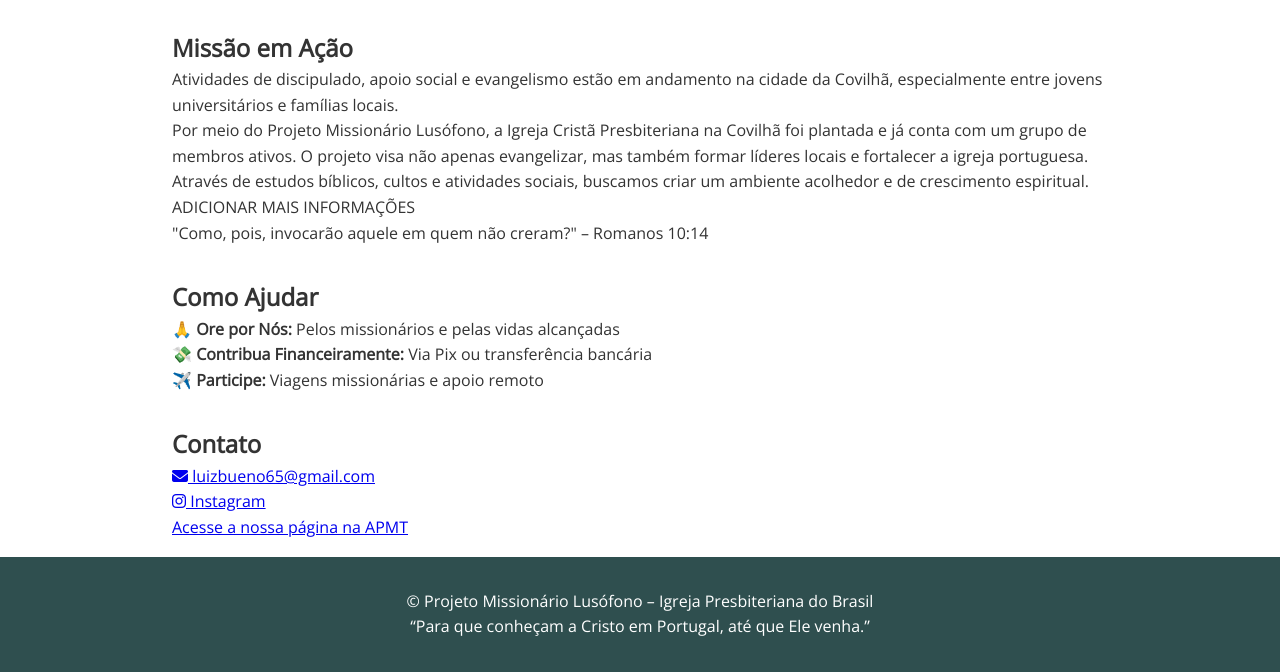
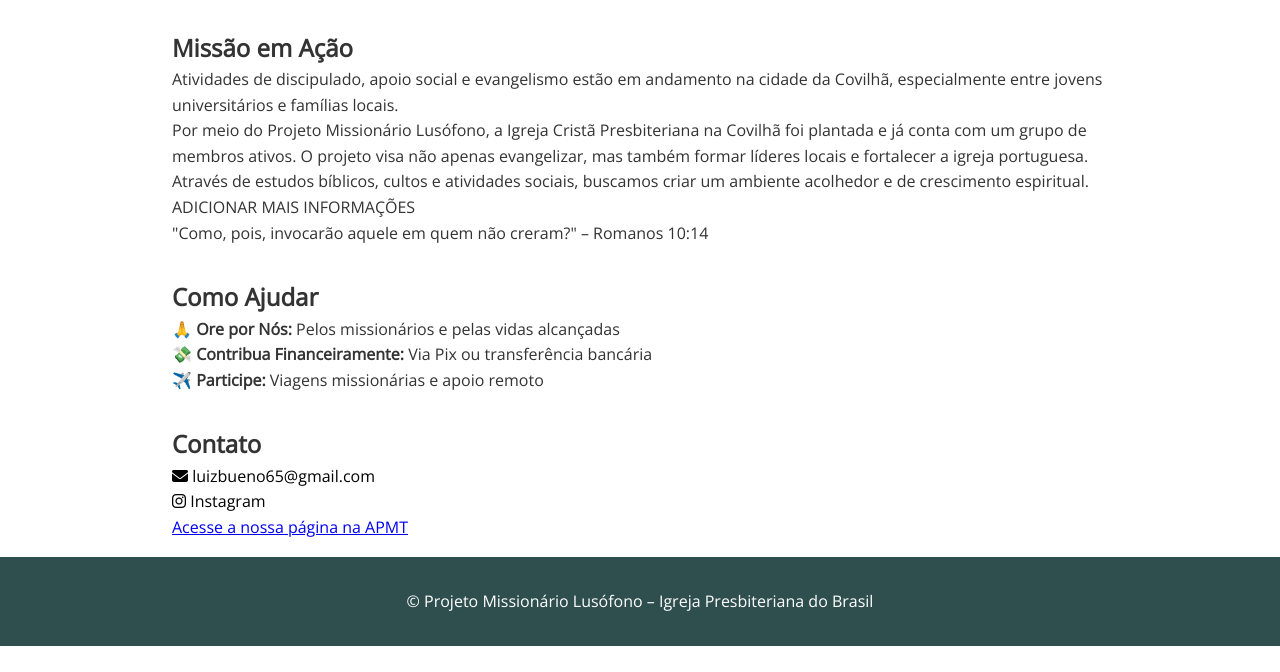
Before and after one commit to arcbueno/SiteProjetoMissionarioLusofono, a plain HTML site: page public/index.html in a window 1280 px wide. Shown: the part 1001-1673 px from the top of the page. After the commit the page ends 1647 px from the top, so only its background shows below. Drawn offline with nearby package versions, Linux system fonts and the light colour scheme.

Commit message:
feat: adding firebase hosting

```diff
--- a/index.html
+++ b/public/index.html
@@ -106,10 +106,10 @@
 
     <section id="contato">
       <h2>Contato</h2>
-      <a href="mailto:luizbueno65@gmail.com"
+      <a href="mailto:luizbueno65@gmail.com" class="link"
         ><p><i class="fa-solid fa-envelope"></i> luizbueno65@gmail.com</p></a
       >
-      <a href="https://www.instagram.com/luizbueno65/"
+      <a href="https://www.instagram.com/luizbueno65/" class="link"
         ><i class="fa-brands fa-instagram"></i> Instagram</a
       >
       <div>
@@ -123,7 +123,6 @@
       <p>
         &copy; Projeto Missionário Lusófono – Igreja Presbiteriana do Brasil
       </p>
-      <p>“Para que conheçam a Cristo em Portugal, até que Ele venha.”</p>
     </footer>
   </body>
 </html>
--- a/style.css
+++ b/public/style.css
@@ -85,6 +85,10 @@ section {
 .team p {
   text-align: left;
 }
+.link {
+  color: black;
+  text-decoration: none;
+}
 footer {
   background: #2f4f4f;
   color: white;
```
Also changed, not shown: firebase.json (added), 2 other files.
